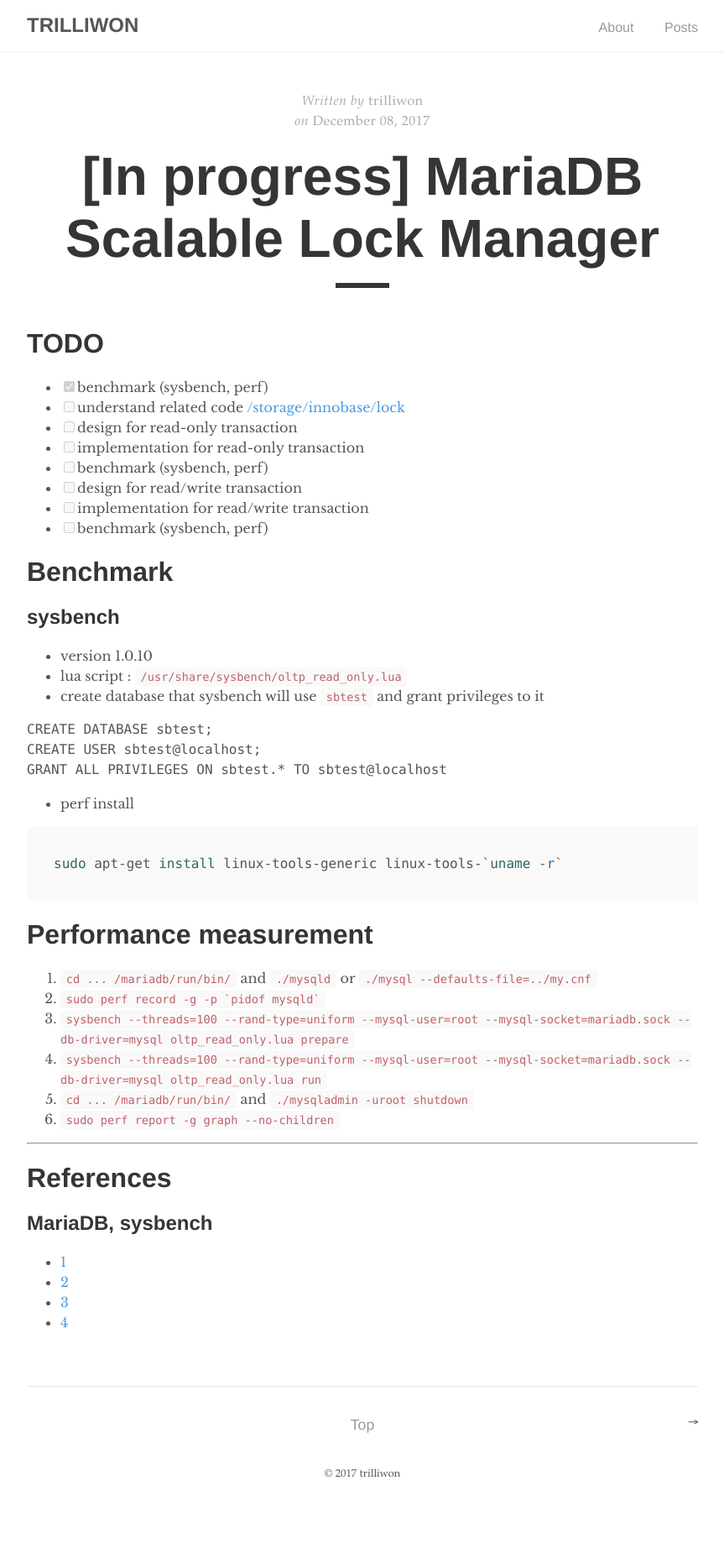
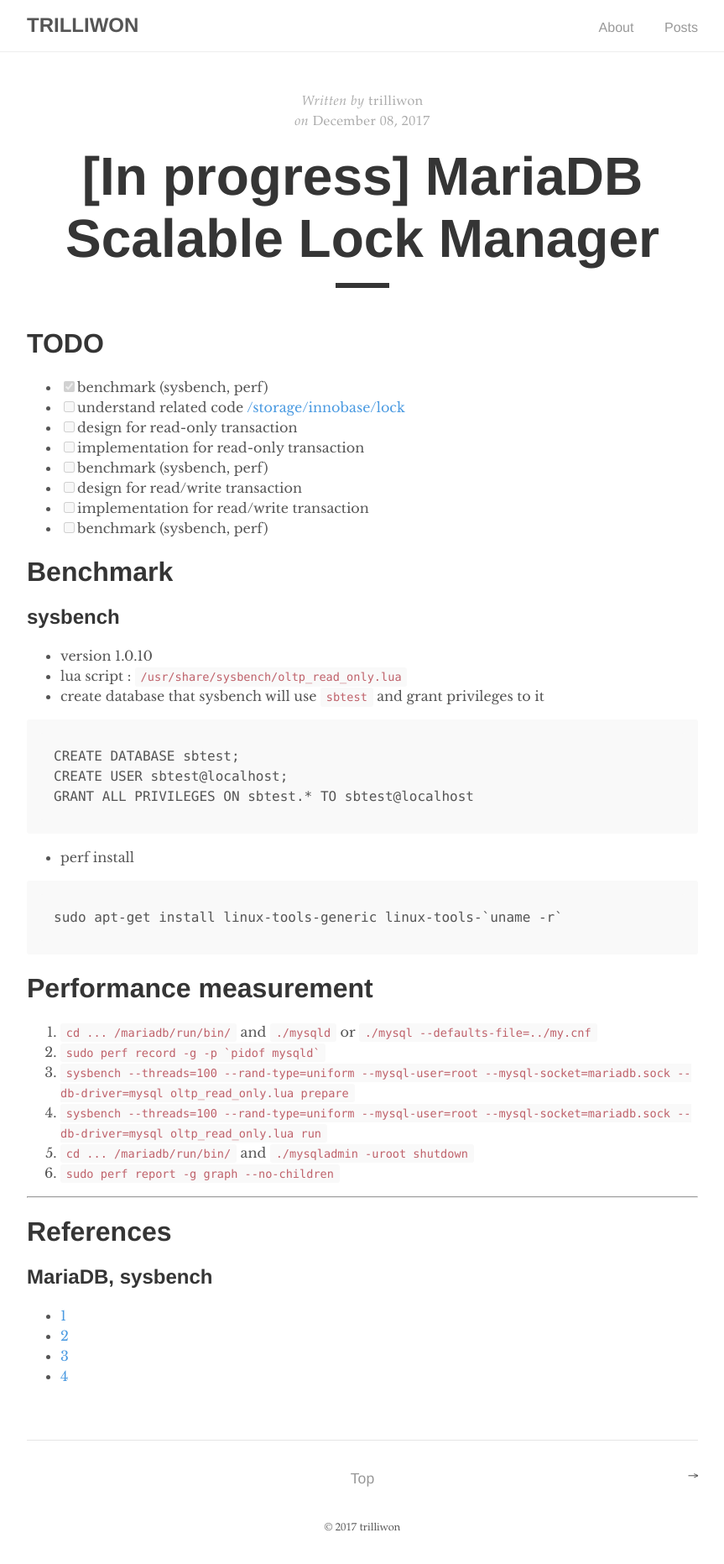
Before and after one commit to trilliwon/ABL, a Jekyll site: the page built from _posts/2017-12-08-lock-manager.md, in a window 1280 px wide. Shown: the whole page at 84% size, without its empty margins (208-1071 px from the left). Built offline with Jekyll 4.4.1, drawn with Linux system fonts in a browser that asks for light colours; before the commit the page ends 1799 px from its top, so only the background shows below that.

Commit message:
Sat Dec  9 01:37:40 KST 2017

````diff
--- a/_posts/2017-12-08-lock-manager.md
+++ b/_posts/2017-12-08-lock-manager.md
@@ -26,7 +26,7 @@
 - lua script : `/usr/share/sysbench/oltp_read_only.lua`
 - create database that sysbench will use `sbtest` and grant privileges to it
 
-```SQL
+```
 CREATE DATABASE sbtest;
 CREATE USER sbtest@localhost;
 GRANT ALL PRIVILEGES ON sbtest.* TO sbtest@localhost
@@ -34,7 +34,7 @@
 
 - perf install
 
-```shell
+```
 sudo apt-get install linux-tools-generic linux-tools-`uname -r`
 ```
 
````
